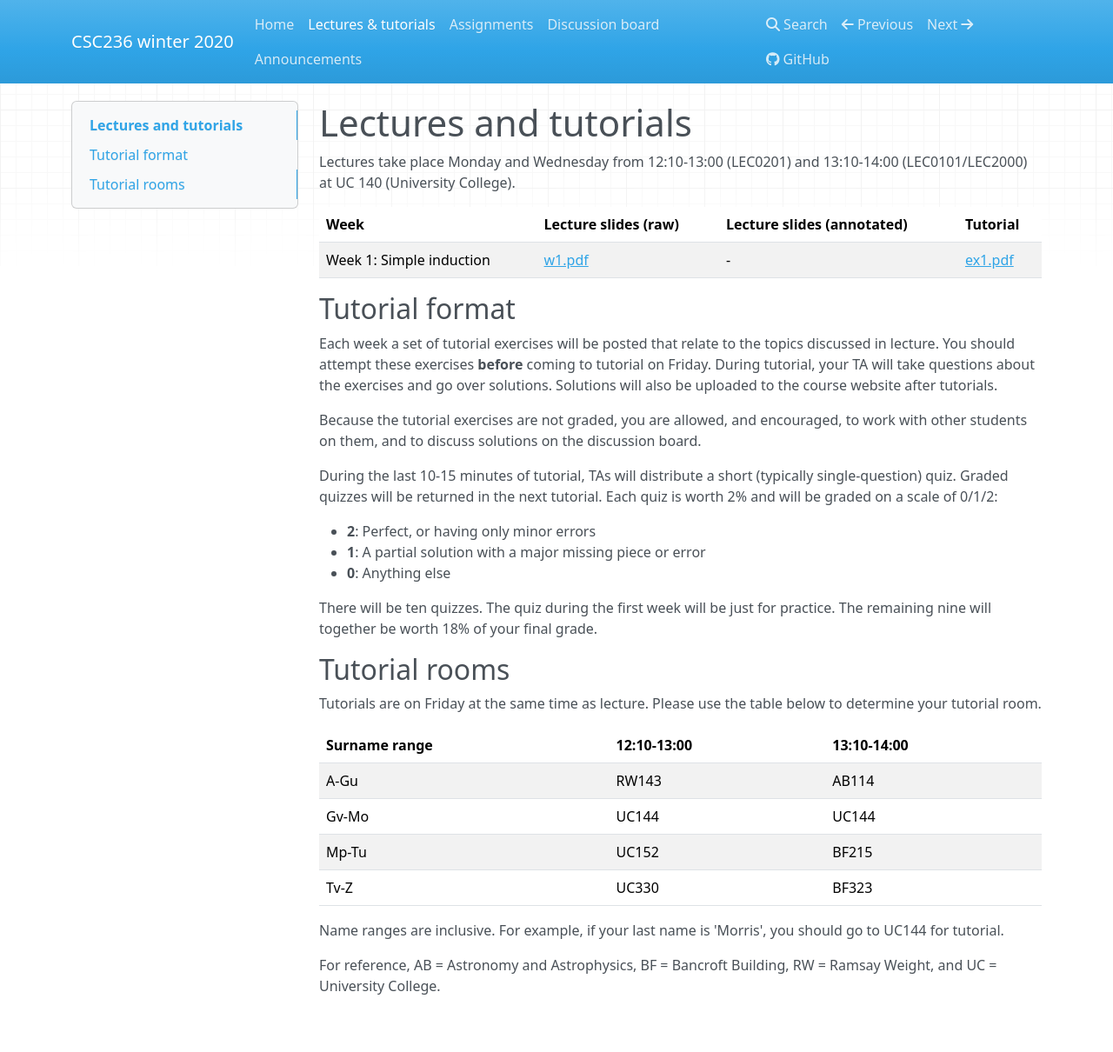
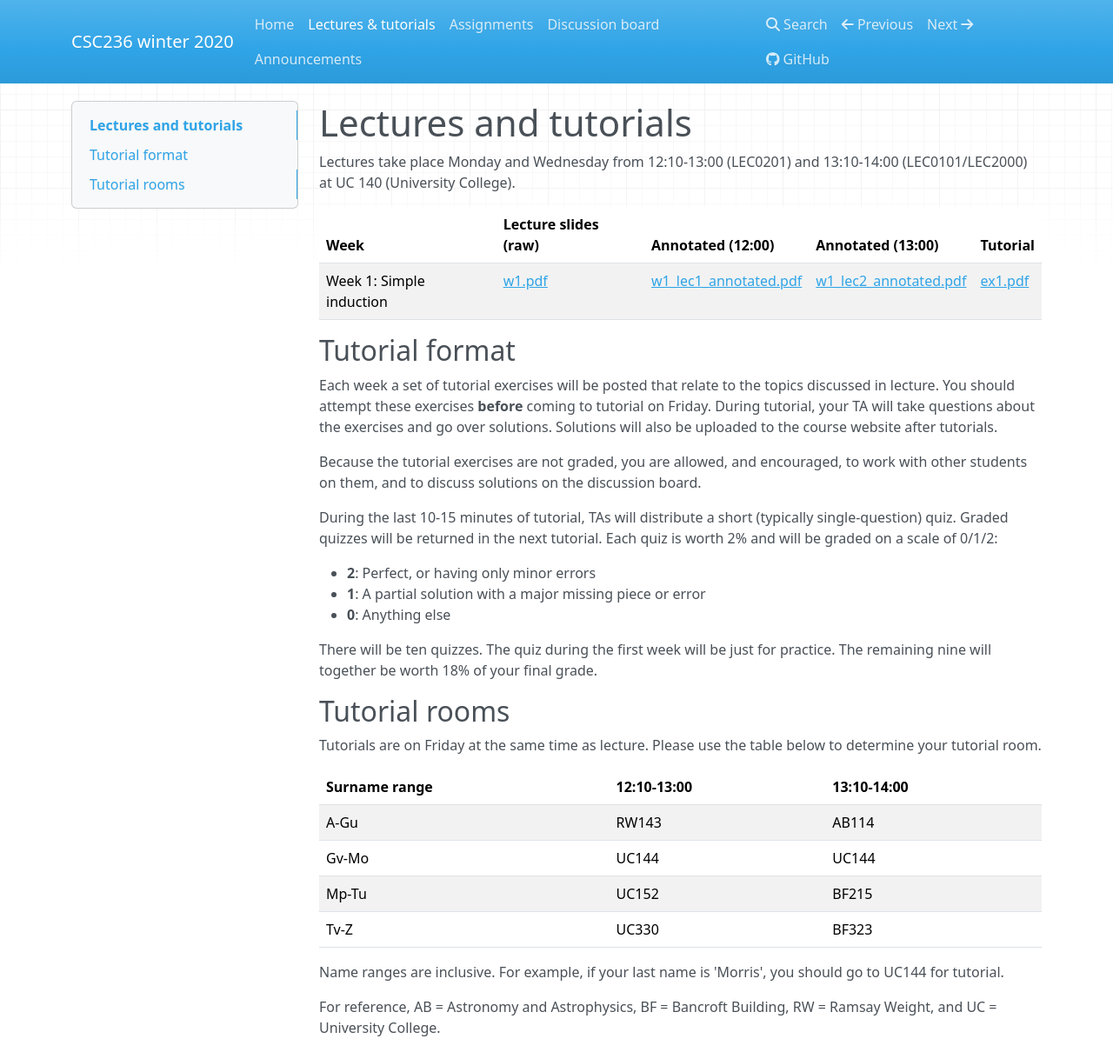
Before and after one commit to colinmorris/csc236, an MkDocs documentation site: the page built from docs/lectures_and_tutorials.md, in a window 1280 px wide and 1210 px high. Shown: the whole window at 87% size. Built offline with MkDocs 1.6.1, drawn with Linux system fonts in a browser that asks for light colours; nearby versions of some CDN libraries.

Commit message:
Annotated week 1 slides

```diff
--- a/docs/lectures_and_tutorials.md
+++ b/docs/lectures_and_tutorials.md
@@ -2,9 +2,9 @@
 
 Lectures take place Monday and Wednesday from 12:10-13:00 (LEC0201) and 13:10-14:00 (LEC0101/LEC2000) at UC 140 (University College).
 
-Week    | Lecture slides (raw) | Lecture slides (annotated) | Tutorial
---------|----------------------|----------------------------|--------
-Week 1: Simple induction | [w1.pdf](lecture_slides/w1.pdf) | - | [ex1.pdf](exercises/ex1.pdf)
+Week    | Lecture slides (raw) | Annotated (12:00) | Annotated (13:00) | Tutorial
+--------|----------------------|-------------------|-------------------|--------
+Week 1: Simple induction | [w1.pdf](lecture_slides/w1.pdf) | [w1_lec1_annotated.pdf](lecture_slides/w1_lec1_annotated.pdf) | [w1_lec2_annotated.pdf](lecture_slides/w1_lec2_annotated.pdf) | [ex1.pdf](exercises/ex1.pdf)
 
 ## Tutorial format
 
```
Also changed, not shown: docs/announcements.md (+1 -0 lines), 2 other files.
